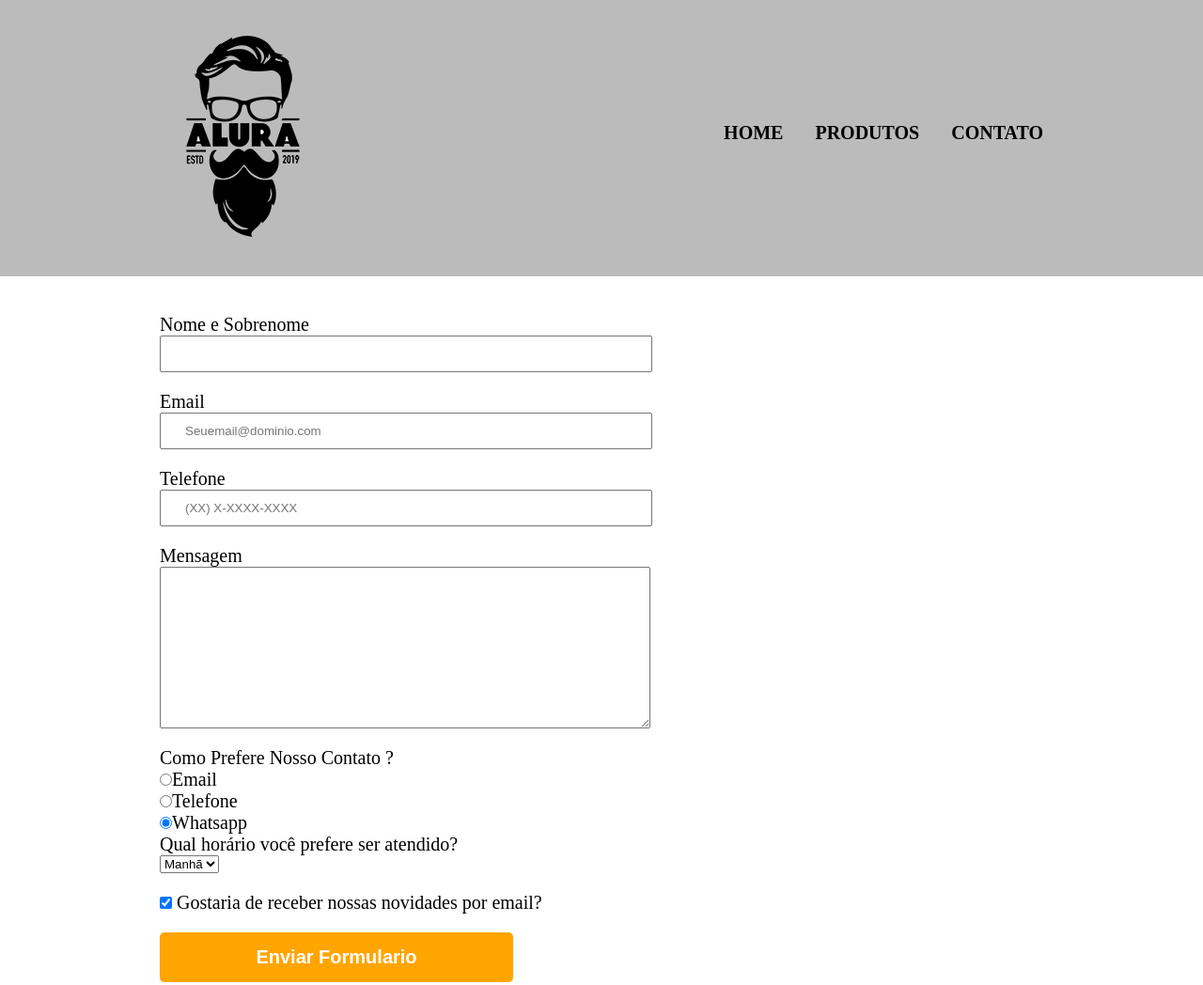
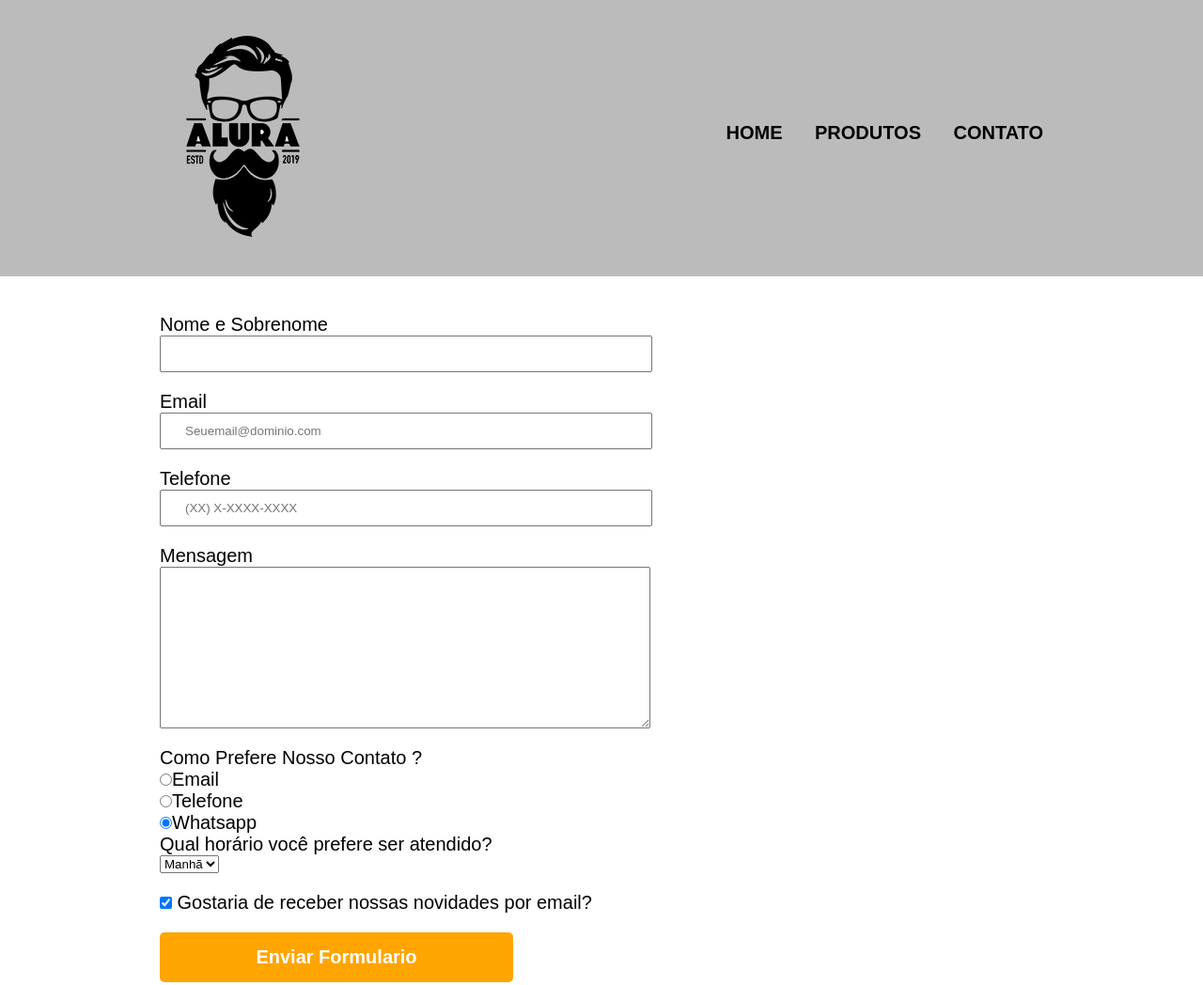
Before and after one commit to RodrigoWebD3v/curs-de-html-css, a plain HTML site: page cadastro.html in a window 1280 px wide. Shown: the top 1048 px of the page at 94% size. Drawn offline with Linux system fonts and the light colour scheme.

Commit message:
alteracaoparafinalizar

```diff
--- a/cadastro.css
+++ b/cadastro.css
@@ -8,11 +8,17 @@ main{
     width: 940px;
     margin: 0 auto;
 }
+body{
+    font-family: 'Montserrat', sans-serif;
+}
 
 header{
     background-color: #bbbbbb;
     padding: 20px 0;
+    text-decoration: none;
+
 }
+
 .caixa{
     position: relative;
     width: 940px;
--- a/cadastro.html
+++ b/cadastro.html
@@ -14,8 +14,8 @@
             <nav>
                 <ul class="navegacao">
                     <li><a href="index.html"target="_blank">Home</a></li>
-                    <li><a href="page2.html">Produtos</a></li>
-                    <li><a href="cadastro.html">Contato</a></li>
+                    <li><a href="produtos.html"target="_blank">Produtos</a></li>
+                    <li><a href="cadastro.html"target="_blank">Contato</a></li>
                 </ul>
             </nav>
         </div>
@@ -36,7 +36,7 @@
                 <fieldset>
                     <legend>Como Prefere Nosso Contato ?</legend>
 
-                    <label for="radio-email"><input type="radio" name="contato"  value="email" id="radio-email">Email</label>
+                    <label for="radio-email"><input type="radio" name="contato"  value="email" id="radio-email" id="Email">Email</label>
 
 
                     <label for="radio-telefone"><input type="radio" name="contato" value="telefone" id="radio-telefone">Telefone</label>
--- a/produtos.css
+++ b/produtos.css
@@ -4,10 +4,17 @@
     padding: 0%;
     margin: 0%;
 }
+body{
+    font-family: 'Montserrat', sans-serif;
+}
+
+
+
 
 header{
     background-color: #bbbbbb;
     padding: 20px 0;
+
 }
 .caixa{
     position: relative;
--- /dev/null
+++ b/puxandoInformaçõesDoFormulario.js
@@ -0,0 +1,2 @@
+const $email = document.querySelector("Email");
+console.log($email);
```
Also changed, not shown: index.html (+3 -3 lines), produtos.html (+2 -2 lines).
